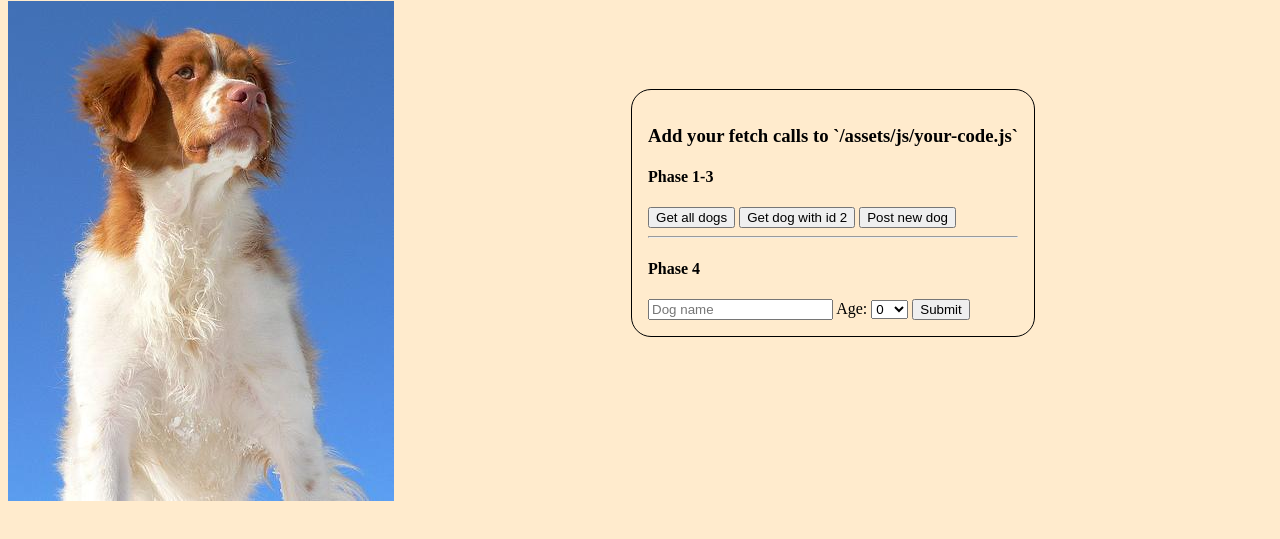
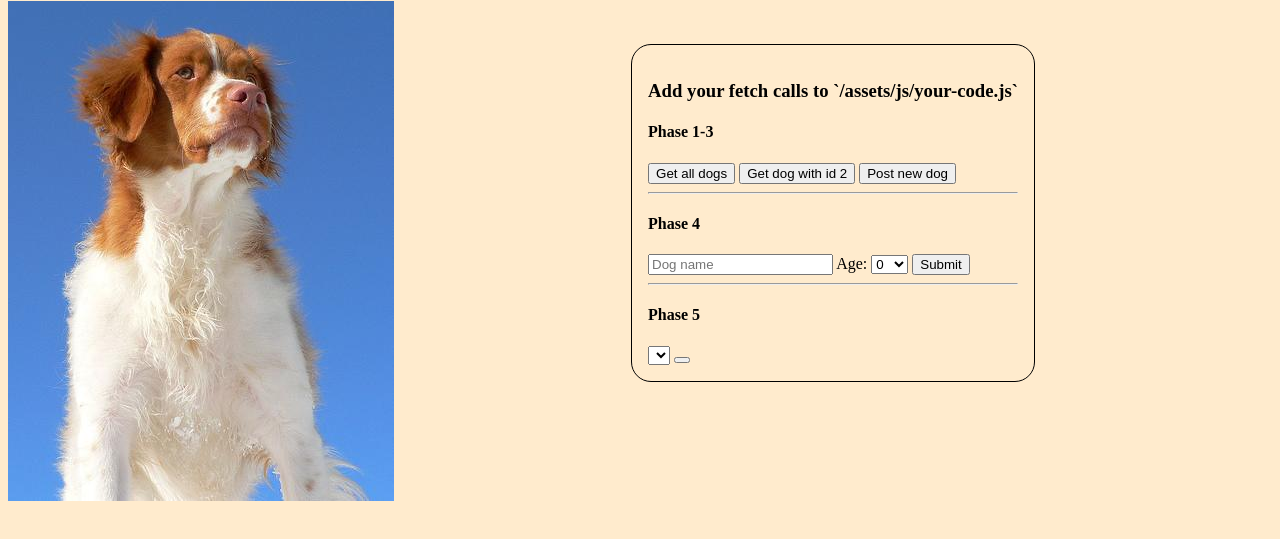
Before and after one commit to adotterer/practice-for-week-08-fetch-from-server, a website with bundled scripts: page views/index.html in a window 1280 px wide. Shown: the part 87-626 px from the top of the page. Built offline with nearby package versions, Linux system fonts and the light colour scheme.

Commit message:
update readme

```diff
--- a/views/index.html
+++ b/views/index.html
@@ -43,6 +43,12 @@
 
     <button class="userinput_dog_submit">Submit</button>
 
+    <hr />
+    <h4>Phase 5</h4>
+    <select name="delete" class="dog_id_delete">
+      <!-- script to fill age options below -->
+    </select>
+    <button id="delete_dog"></button>
   </div>
   </div>
 
```
Also changed, not shown: README.md.
